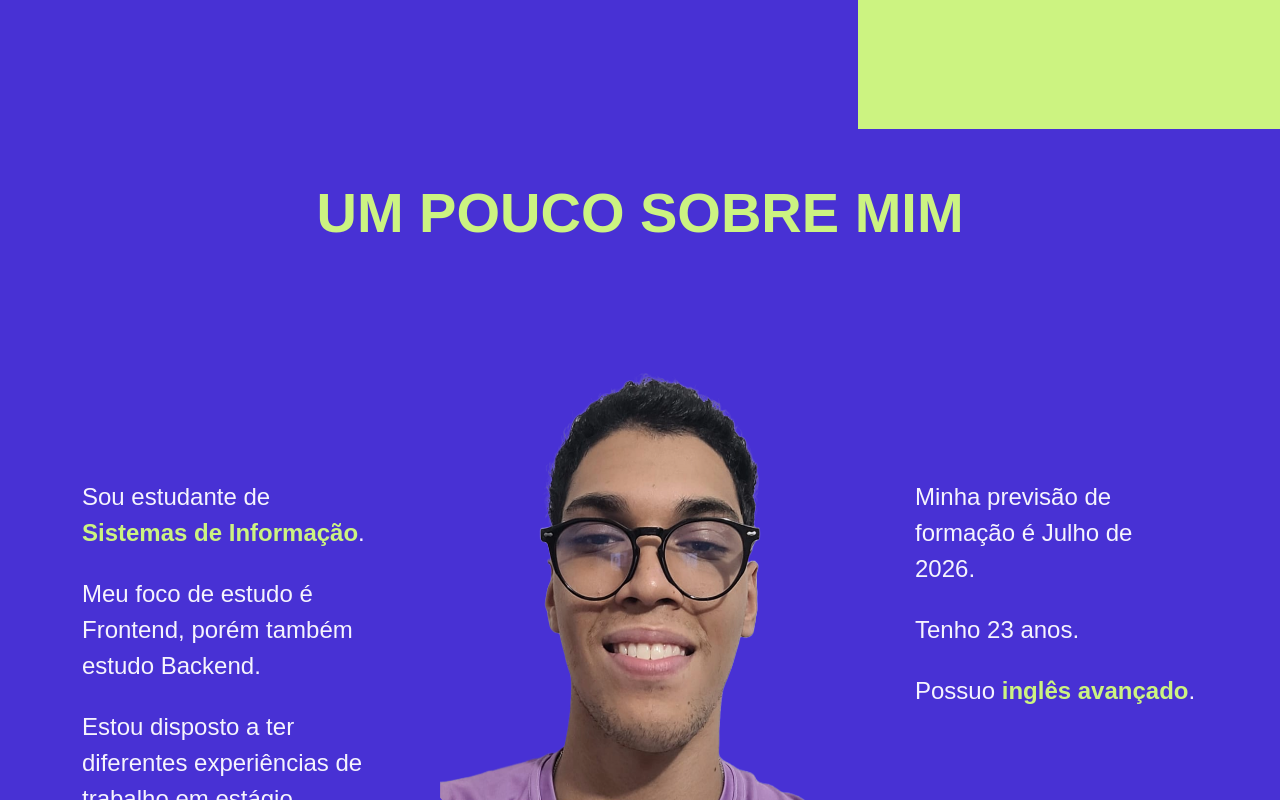
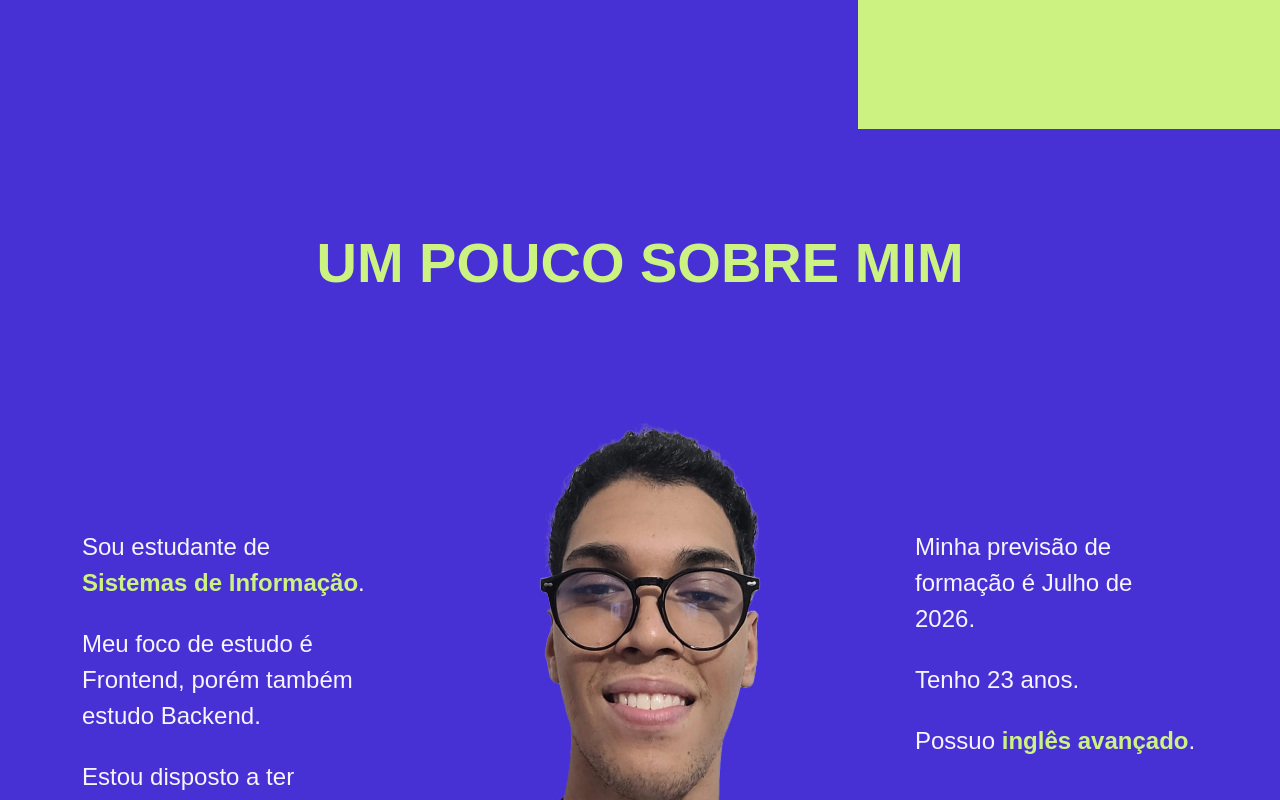
Before and after one commit to Adonccio/portfolio, a React (Vite) app: page / in a window 1280 px wide. Shown: the part 840-1640 px from the top of the page. Built offline with nearby package versions, Linux system fonts and the light colour scheme; a web font is replaced by a local one.

Commit message:
padding corrigido

```diff
--- a/src/App.css
+++ b/src/App.css
@@ -305,7 +305,7 @@ hr {
 }
 
 .sobreMimdiv {
-  padding-top: 50px;
+  padding-top: 100px !important;
   padding-bottom: 250px;
   display: grid;
 }
```
